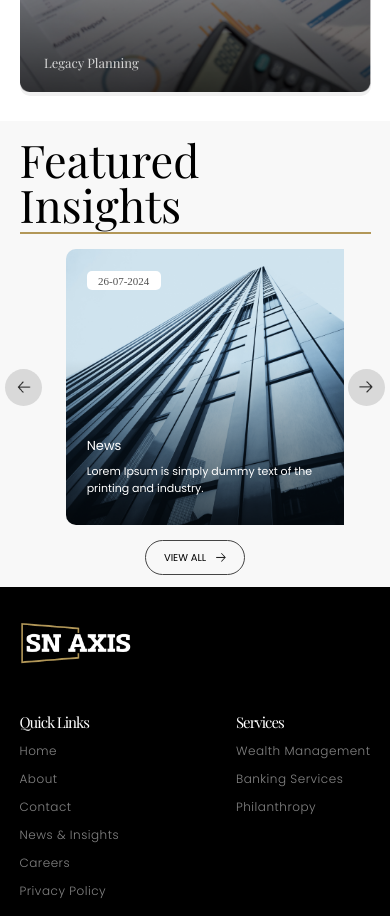
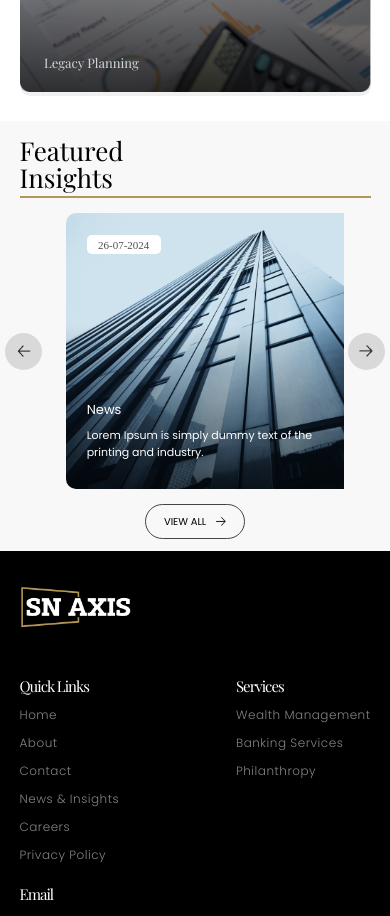
Before and after one commit to amaljithmk07/SN-AXIS, a Next.js app in the folder project/: page /banking in a window 390 px wide. Shown: the part 2180-3096 px from the top of the page. Built offline with nearby package versions, Linux system fonts and the light colour scheme; a web font is replaced by a local one.

Commit message:
title updated

```diff
--- a/project/styles/featuredInsights.module.css
+++ b/project/styles/featuredInsights.module.css
@@ -253,7 +253,7 @@
     padding-top: 45px;
     padding-bottom: 45px;
   }
-  .wealth_featured_insight_title {
+  .wealth_featured_insight_title > h2 {
     line-height: 43px;
     font-size: 40px;
   }
@@ -288,7 +288,7 @@
 }
 
 @media screen and (max-width: 1280px) {
-  .wealth_featured_insight_title {
+  .wealth_featured_insight_title > h2 {
     line-height: 40px;
     font-size: 40px;
   }
@@ -303,7 +303,7 @@
 }
 
 @media screen and (max-width: 1024px) {
-  .wealth_featured_insight_title {
+  .wealth_featured_insight_title > h2 {
     line-height: 40px;
     font-size: 38px;
   }
@@ -347,7 +347,7 @@
 }
 
 @media screen and (max-width: 950px) {
-  .wealth_featured_insight_title {
+  .wealth_featured_insight_title > h2 {
     line-height: 32px;
     font-size: 31px;
   }
@@ -391,7 +391,7 @@
   }
 }
 @media screen and (max-width: 768px) {
-  .wealth_featured_insight_title {
+  .wealth_featured_insight_title > h2 {
     line-height: 28px;
     font-size: 26px;
   }
@@ -405,7 +405,7 @@
   .wealth_featured_insight_card_container {
     width: 94%;
   }
-  .wealth_featured_insight_title {
+  .wealth_featured_insight_title > h2 {
     line-height: 27px;
     font-size: 26px;
   }
```
